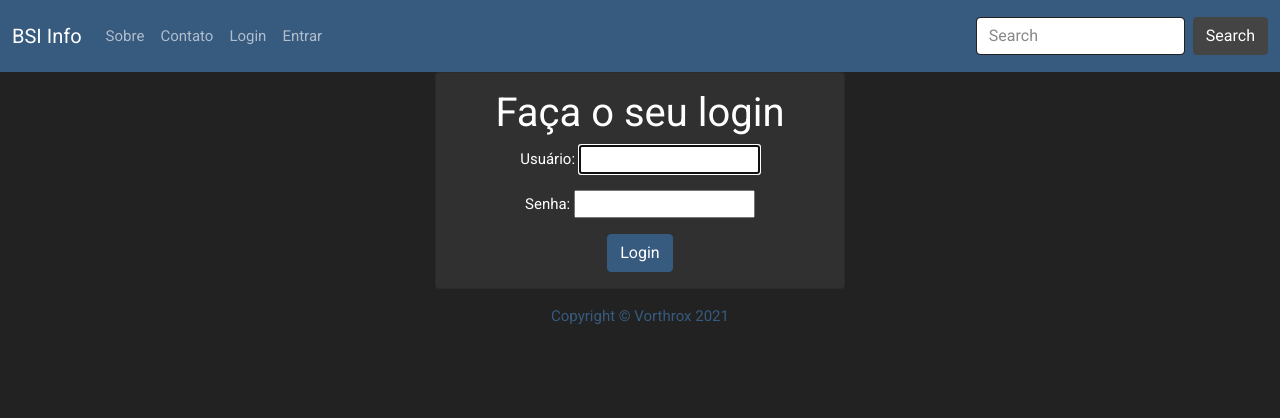
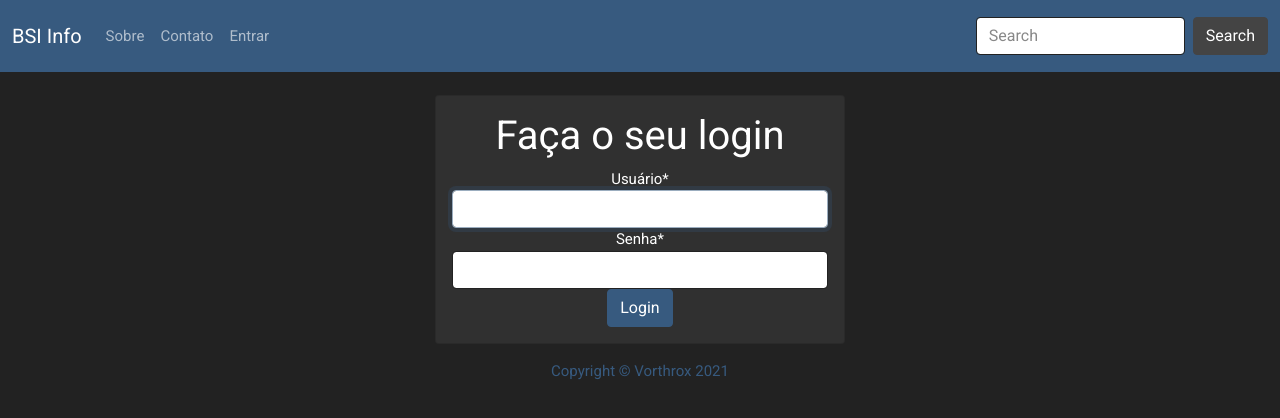
Before and after one commit to FlaviodosSantos/flaviodossantos.github.io, a Django app: page /accounts/login/ in a window 1280 px wide. Shown: the top 418 px of the page. Run offline with Django 3.2, Linux system fonts and the light colour scheme; some libraries are stand-ins or nearby versions.

Commit message:
fix bug, mod settings, install crispy #1

```diff
--- a/blog/templates/base.html
+++ b/blog/templates/base.html
@@ -48,20 +48,18 @@
                         </li>
 
                         {% if user.is_authenticated %}
-                            <li class="nav-item text-black">
-                                <a class="nav-link text-black font-weight-bold" href="##">Adicionar Post</a>
+                            <li class="nav-item ">
+                                <a class="nav-link " href="##">Adicionar Post</a>
                             </li>
                         <!-- logout sai automaticamente se clicar e volta pro home sem preciar de template  -->
-                            <li class="nav-item text-black">
-                                <a class="nav-link text-black font-weight-bold" href="{% url 'logout' %}">Sair</a>
+                            <li class="nav-item ">
+                                <a class="nav-link " href="{% url 'logout' %}">Sair</a>
                             </li>
 
                         {% else %}
+
                             <li class="nav-item">
-                                <a class="nav-link" href="#"> Login </a>
-                            </li>
-                            <li class="nav-item text-black">
-                                <a class="nav-link text-black font-weight-bold" href="{% url 'login' %}">Entrar</a>
+                                <a class="nav-link" href="{% url 'login' %}">Entrar</a>
                             </li>
                         {% endif %}
 
--- a/blog/templates/registration/login.html
+++ b/blog/templates/registration/login.html
@@ -4,6 +4,7 @@
 {% block title %}Faça o login{% endblock %}
 
 {% block content %}
+    <br>
     <div class="row">
         <div class="col-md-4 offset-md-4">
             <div class="card auth-card">
--- a/mysite/settings.py
+++ b/mysite/settings.py
@@ -42,6 +42,7 @@ INSTALLED_APPS = [
     'django.contrib.messages',
     'django.contrib.staticfiles',
     'blog',
+    'crispy_forms',
 ]
 
 MIDDLEWARE = [
@@ -132,3 +133,6 @@ DEFAULT_AUTO_FIELD = 'django.db.models.BigAutoField'
 # urls de redirecionamento do login
 LOGIN_REDIRECT_URL = '/'
 LOGOUT_REDIRECT_URL = '/'
+
+# o cripy precisa desse caminho
+CRISPY_TEMPLATE_PACK = 'bootstrap4'
```
